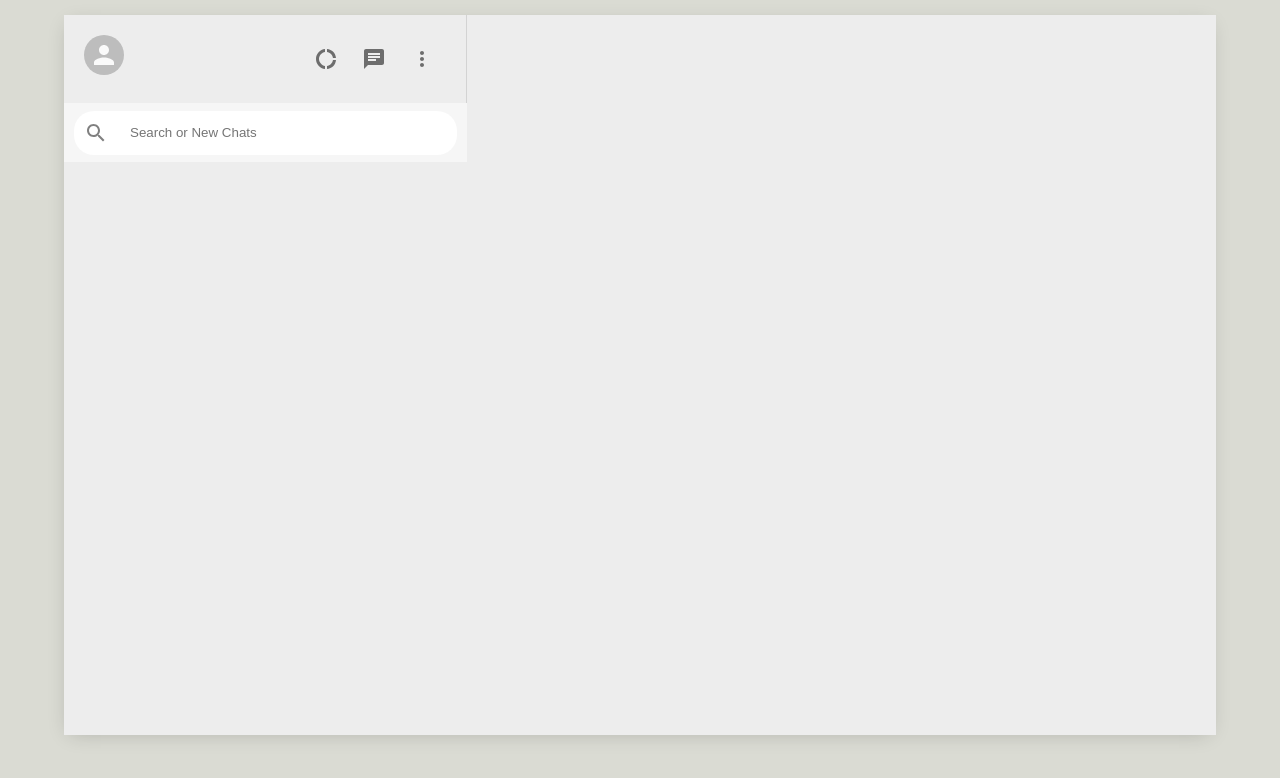
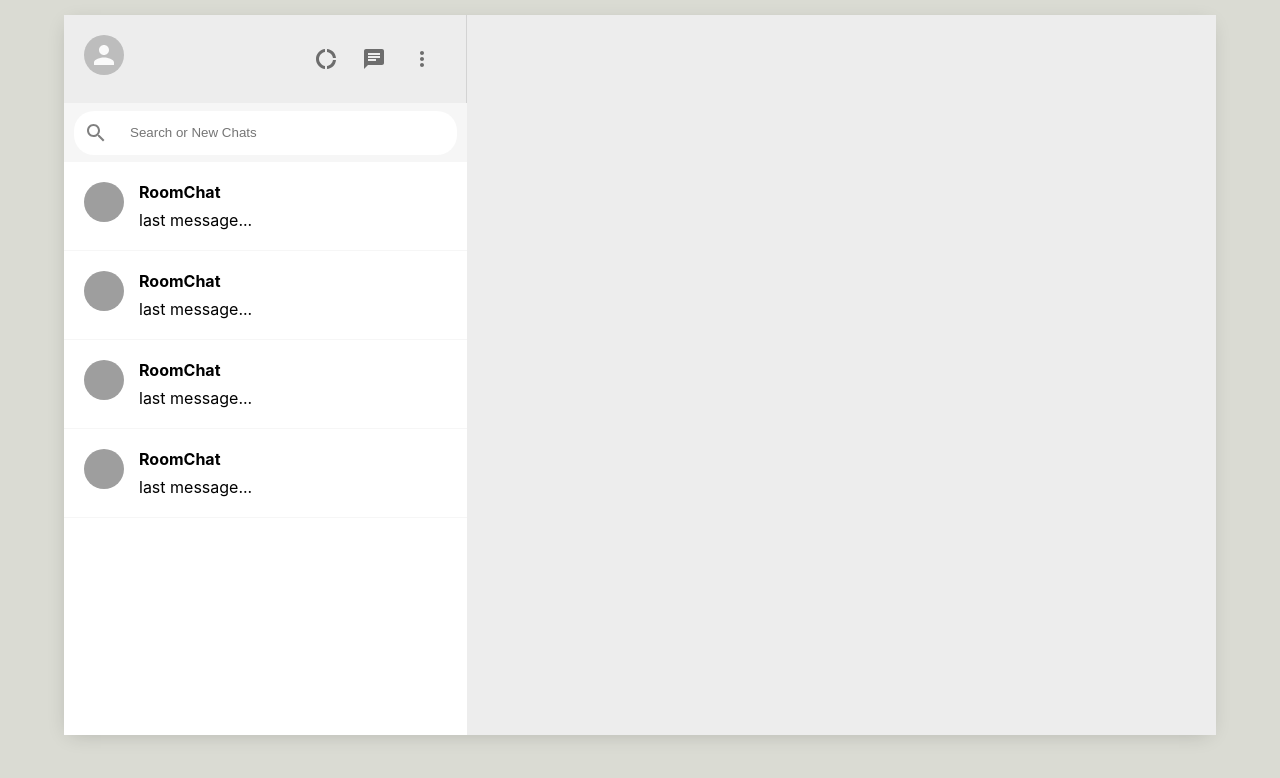
Before and after one commit to mk-Guvi/whastapp-clone, a React (Create React App) app: page / in a window 1280 px wide. Shown: the top 778 px of the page. Built offline with nearby package versions, Linux system fonts and the light colour scheme; grey boxes are pictures that could not be loaded.

Commit message:
till adding styles to sidebarchats(18)

```diff
--- a/src/Sidebar.css
+++ b/src/Sidebar.css
@@ -53,3 +53,10 @@
     margin-right: 2vw;
     font-size: 24px !important;/*to overwrite matrial ui font size*/
 }
+
+.sidebar__chats{
+    flex: 1;/*this will cover all the flex-colmns*/
+    background-color: white;
+    overflow: scroll;
+
+}
--- a/src/Sidebar.js
+++ b/src/Sidebar.js
@@ -4,6 +4,7 @@ import DonutLargeIcon from '@material-ui/icons/DonutLarge';
 import MoreVertIcon from '@material-ui/icons/MoreVert';
 import ChatIcon from '@material-ui/icons/Chat';
 import {SearchOutlined} from '@material-ui/icons'
+import SidebarChat from "./SidebarChat";
 import './Sidebar.css' ;
 
 function Sidebar() {
@@ -29,6 +30,11 @@ function Sidebar() {
             </div>
 
             <div className="sidebar__chats">
+                <SidebarChat/>
+                <SidebarChat/>
+                <SidebarChat/>
+                <SidebarChat/>
+
 
             </div>
         </div>
--- /dev/null
+++ b/src/SidebarChat.css
@@ -0,0 +1,20 @@
+.sidebarChat{
+    display: flex;
+    padding: 20px;
+    cursor: pointer;
+    border-bottom: 1px solid #f6f6f6;
+}
+
+.sidebarChat:hover{
+    background-color: #ebebeb;
+}
+
+.sidebarChat__info >h2{
+    font-size: 16px;
+    margin-bottom: 8px;
+
+}
+
+.sidebarChat__info{
+    margin-left: 15px;
+}
--- /dev/null
+++ b/src/SidebarChat.js
@@ -0,0 +1,23 @@
+import React,{useState,useEffect} from "react"
+import {Avatar} from "@material-ui/core";
+import './SidebarChat.css'
+
+function SidebarChat(){
+    const [seed,setSeed]=useState("")
+
+    useEffect(() => {//it renders when a component loads
+    setSeed(Math.floor(Math.random()*5000))
+    }, [])
+
+    return(
+        <div className='sidebarChat'>
+            <Avatar src={`https://avatars.dicebear.com/4.5/api/male/${seed}.svg`}/>
+            <div className="sidebarChat__info">
+                <h2>RoomChat</h2>
+                <p>last message...</p>
+            </div>
+        </div>
+    )
+}
+
+export default SidebarChat
```
Also changed, not shown: 2 other files (tests, documents, lock files or other folders).
